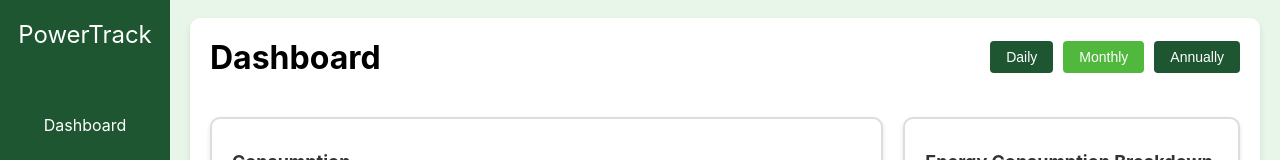
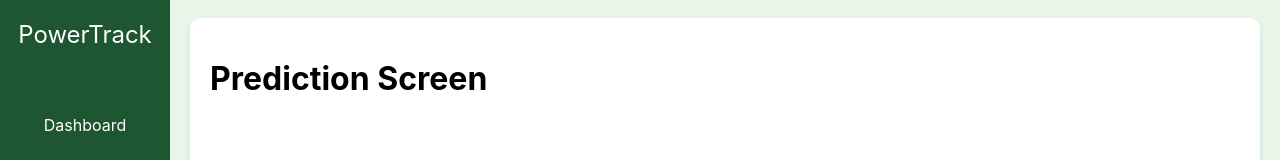
Before and after one commit to noracadella/PowerTrack, a React (Create React App) app in the folder frontend/: page /prediction in a window 1280 px wide. Shown: the top 160 px of the page. Built offline with nearby package versions, Linux system fonts and the light colour scheme; no server answers.

Commit message:
afegit funcionament botons sidebar

```diff
--- a/frontend/package.json
+++ b/frontend/package.json
@@ -16,7 +16,8 @@
     "d3-shape": "^3.2.0",
     "react": "^18.3.1",
     "react-dom": "^18.3.1",
-    "react-scripts": "5.0.1",
+    "react-router-dom": "^7.1.1",
+    "react-scripts": "^5.0.1",
     "recharts": "^2.14.1",
     "web-vitals": "^2.1.4"
   },
@@ -43,5 +44,8 @@
       "last 1 firefox version",
       "last 1 safari version"
     ]
+  },
+  "devDependencies": {
+    "@babel/plugin-proposal-private-property-in-object": "^7.21.11"
   }
 }
--- a/frontend/src/App.js
+++ b/frontend/src/App.js
@@ -1,7 +1,6 @@
-
 import React, {useState} from "react";
+import { BrowserRouter as Router, Route, Routes } from "react-router-dom"; // Importar BrowserRouter y Routes
 import "./App.css";
-import Navbar from "./components/Navbar";
 import Sidebar from "./components/Sidebar";
 import LineChartCard from "./components/LineChartCard";
 import PieChartCard from "./components/PieChartCard";
@@ -9,9 +8,11 @@ import BarChartCard from "./components/BarChartCard";
 import ChartButtons from "./components/ChartButton";
 import LineChartComp from "./components/LineChartComp";
 import BarChartPrice from "./components/BarChartPrice";
-import StatCard from "./components/StatCard";
 import InstrumentCostCard from "./components/InstrumentCostCard";
 import EmissionList from "./components/EmissionList";
+
+// Importa las otras pantallas que quieres agregar
+import PredictionScreen from "./components/PredictionScreen";
 
 
 const App = () => {
@@ -22,16 +23,19 @@ const App = () => {
     };
 
     return (
+        <Router> {}
             <div className="app-container">
                 <Sidebar />
                 <div className="main-content">
                     <div className="white-box">
+
+                        <Routes> {}
+                            <Route path="/" element={
+                                <div>
                                 <div className="chart-header">
                                     <h1 className="titol">Dashboard</h1>
                                     <ChartButtons onButtonClick={handleButtonClick} defaultActive="Monthly" />
                                 </div>
-
-
                                 <div className="dashboard-grid">
                                     <BarChartCard activeChart={activeChart}/>
                                     <PieChartCard />
@@ -41,12 +45,16 @@ const App = () => {
                                     <LineChartComp activeChart={activeChart}/>
                                     <EmissionList />
                                 </div>
-
+                                </div>
+                            } />
+                            <Route path="/prediction" element={<PredictionScreen />} />
+                            <Route path="/simulation"  />
+                        </Routes>
                     </div>
                 </div>
             </div>
+        </Router>
     );
 };
 
-
 export default App;
--- a/frontend/src/components/BarChartCard.js
+++ b/frontend/src/components/BarChartCard.js
@@ -5,7 +5,7 @@ import "../css/LineChartCard.css";
 
 const BarChartCard = ({ year, month, activeChart }) => {
     const [data, setData] = useState([]);
-    const [view, setView] = useState("monthly");
+
 
 
     const fetchData = async (viewMode) => {
--- a/frontend/src/components/LineChartCard.js
+++ b/frontend/src/components/LineChartCard.js
@@ -5,7 +5,6 @@ import "../css/LineChartCard.css";
 
 const LineChartCard = ({activeChart}) => {
     const [data, setData] = useState([]); // Estado para almacenar los datos de la API
-    const [month, setMonth] = useState(1); // Estado para seleccionar el mes
 
     // Llamada a la API
     useEffect(() => {
--- a/frontend/src/components/LineChartComp.js
+++ b/frontend/src/components/LineChartComp.js
@@ -4,7 +4,7 @@ import "../css/LineChartCard.css";
 
 const LineChartCard = ({ activeChart }) => {
     const [data, setData] = useState([]);
-    const [view, setView] = useState("Monthly");
+
 
     const fetchData = async (viewMode) => {
         try {
--- /dev/null
+++ b/frontend/src/components/PredictionScreen.js
@@ -0,0 +1,12 @@
+import React from 'react';
+
+const PredictionScreen = () => {
+    return (
+        <div>
+            <h1>Prediction Screen</h1>
+            {/* Aquí va el contenido de la pantalla Prediction */}
+        </div>
+    );
+};
+
+export default PredictionScreen;
--- a/frontend/src/components/Sidebar.js
+++ b/frontend/src/components/Sidebar.js
@@ -19,6 +19,7 @@ const Sidebar = () => {
 export default Sidebar;
 */
 import React from "react";
+import { Link } from "react-router-dom";
 import "../css/sidebar.css"
 
 const Sidebar = () => {
@@ -28,9 +29,9 @@ const Sidebar = () => {
                 <span>PowerTrack</span>
             </div>
             <ul className="sidebar-menu">
-                <li>Dashboard</li>
-                <li>Prediction</li>
-                <li>Simulation</li>
+                <li><Link to="/">Dashboard</Link></li>
+                <li><Link to="/prediction">Prediction</Link></li>
+                <li><Link to="/simulation">Simulation</Link></li>
             </ul>
         </aside>
     );
--- a/frontend/src/css/sidebar.css
+++ b/frontend/src/css/sidebar.css
@@ -1,36 +1,3 @@
-
-/*.sidebar {
-    width: 150px;
-    background-color: #f8f9fa;
-    padding: 20px;
-    height: 100vh;
-    position: fixed;
-    top: 50px;
-    left: 0;
-    box-shadow: 2px 0 5px rgba(0, 0, 0, 0.1);
-    overflow-y: auto;
-}
-
-.sidebar-menu {
-    list-style: none;
-    padding: 0;
-    margin: 0;
-}
-
-.sidebar-item {
-    padding: 10px 15px;
-    margin: 5px 0;
-    cursor: pointer;
-    border-radius: 5px;
-    color: #333;
-    font-weight: bold;
-}
-
-.sidebar-item:hover {
-    background-color: #007bff;
-    color: white;
-    transition: 0.3s ease;
-}*/
 .sidebar {
     background-color: #1e5631; /* Verde oscuro */
     color: #fff;
@@ -61,6 +28,20 @@
     border-radius: 5px;
 }
 
+/* Estilo para los enlaces (Link) para que no cambien su estilo predeterminado */
+.sidebar-menu li a {
+    text-decoration: none; /* Elimina el subrayado del enlace */
+    color: inherit; /* Hereda el color del texto del li */
+    font-size: 16px; /* Ajusta el tamaño de la fuente (puedes modificarlo según tu preferencia) */
+    display: block;
+}
+
+/* Efecto al pasar el ratón sobre los enlaces */
+.sidebar-menu li a:hover {
+    color: #fff; /* Mantiene el color blanco al hacer hover */
+}
+
+/* Estilo para el hover del item de la lista */
 .sidebar-menu li:hover {
     background-color: #50b83c; /* Verde más claro */
 }
```
Also changed, not shown: 2 other files (tests, documents, lock files or other folders). Lines whose indentation alone changed are shown as unchanged.
